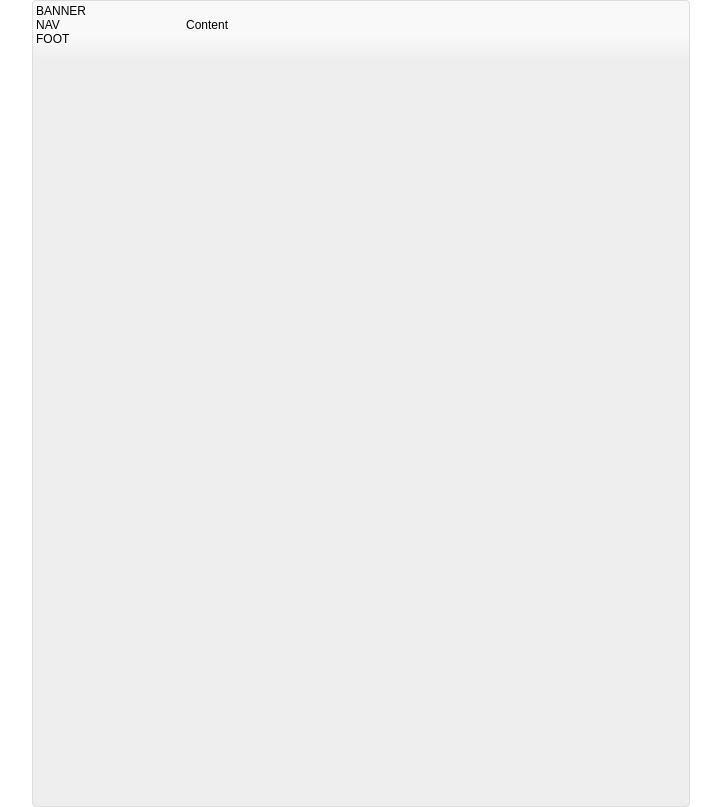
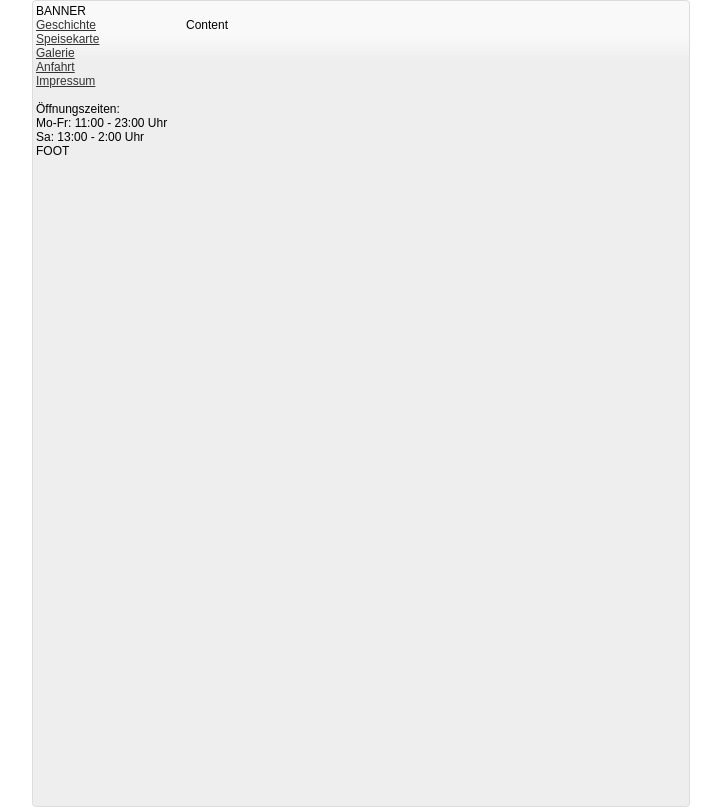
Before and after one commit to Istani/PHP_Rathausgrill, a PHP site: page / in a window 1280 px wide. Shown: the whole page, without its empty margins (279-1000 px from the left). Run offline with PHP 8.4, Linux system fonts and the light colour scheme.

Commit message:
Navigation Aufbau

```diff
--- a/site/content.php
+++ b/site/content.php
@@ -5,7 +5,13 @@
     </td>
   </tr>
   <tr>
-    <td class="navigation">NAV</td>
+    <td class="navigation"><?php
+        include("navigation.php");
+      ?><br>
+      Öffnungszeiten:<br>
+      Mo-Fr: 11:00 - 23:00 Uhr<br>
+      Sa: 13:00 - 2:00 Uhr<br>
+    </td>
     <td>Content</td>
   </tr>
   <tr>
--- /dev/null
+++ b/site/navigation.php
@@ -0,0 +1,5 @@
+<a href="">Geschichte</a><br>
+<a href="">Speisekarte</a><br>
+<a href="">Galerie</a><br>
+<a href="">Anfahrt</a><br>
+<a href="">Impressum</a><br>
```
